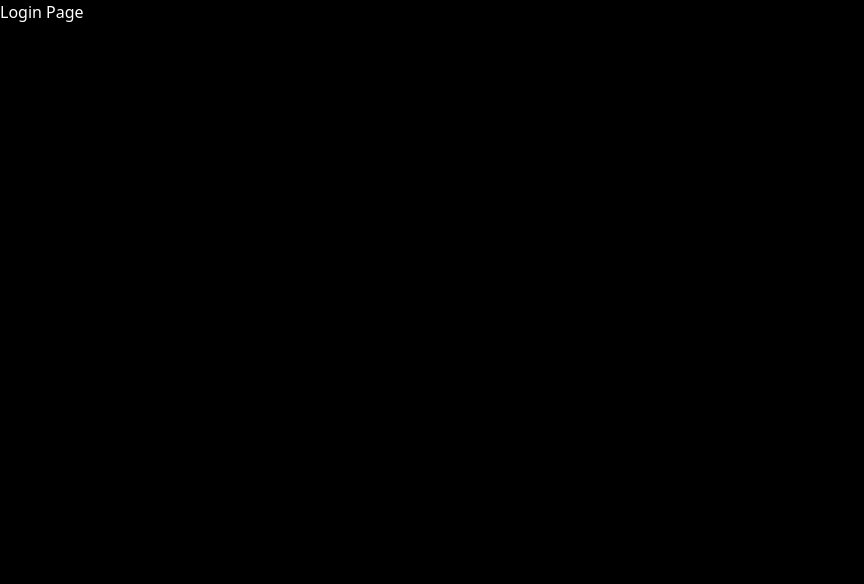
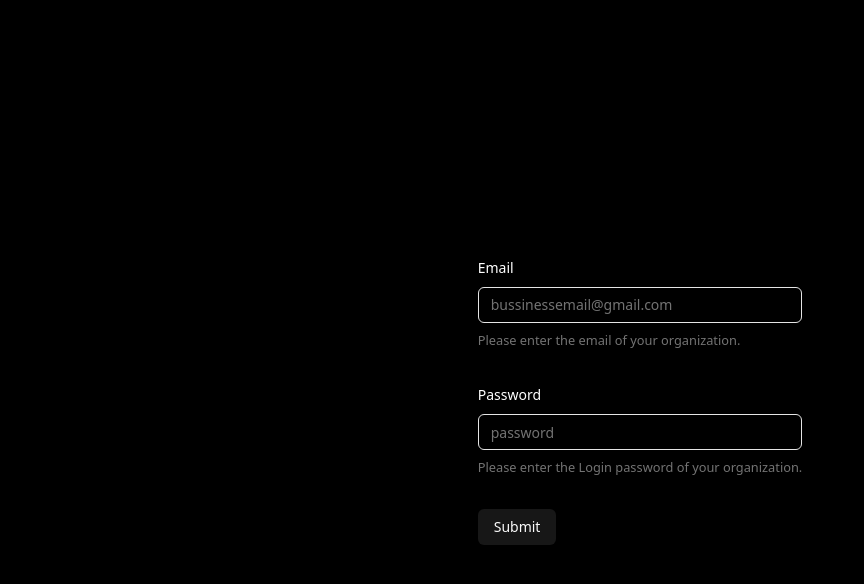
Before and after one commit to SaiSawant1/sca-web-app, a Next.js app: page /login in a window 1280 px wide. Shown: the top 584 px of the page, without its empty margins (0-864 px from the left). Built offline with nearby package versions, Linux system fonts and the light colour scheme.

Commit message:
auth bug fix

```diff
--- a/src/app/(auth)/login/page.tsx
+++ b/src/app/(auth)/login/page.tsx
@@ -1,3 +1,9 @@
-export default function LoginPage() {
-  return <div>Login Page</div>;
+import { LoginForm } from "@/components/login-form";
+
+export default function SingupPage() {
+  return (
+    <div className="justify-center h-full w-full items-center flex">
+      <LoginForm />
+    </div>
+  );
 }
--- a/src/components/login-form.tsx
+++ b/src/components/login-form.tsx
@@ -26,7 +26,7 @@ const LoginFormSchema = z.object({
 
 type LoginFormType = z.infer<typeof LoginFormSchema>;
 
-export const SignupForm = () => {
+export const LoginForm = () => {
   const [error, setError] = useState("");
   const router = useRouter();
   const { execute } = useSafeAction(LoginAction, {
```
